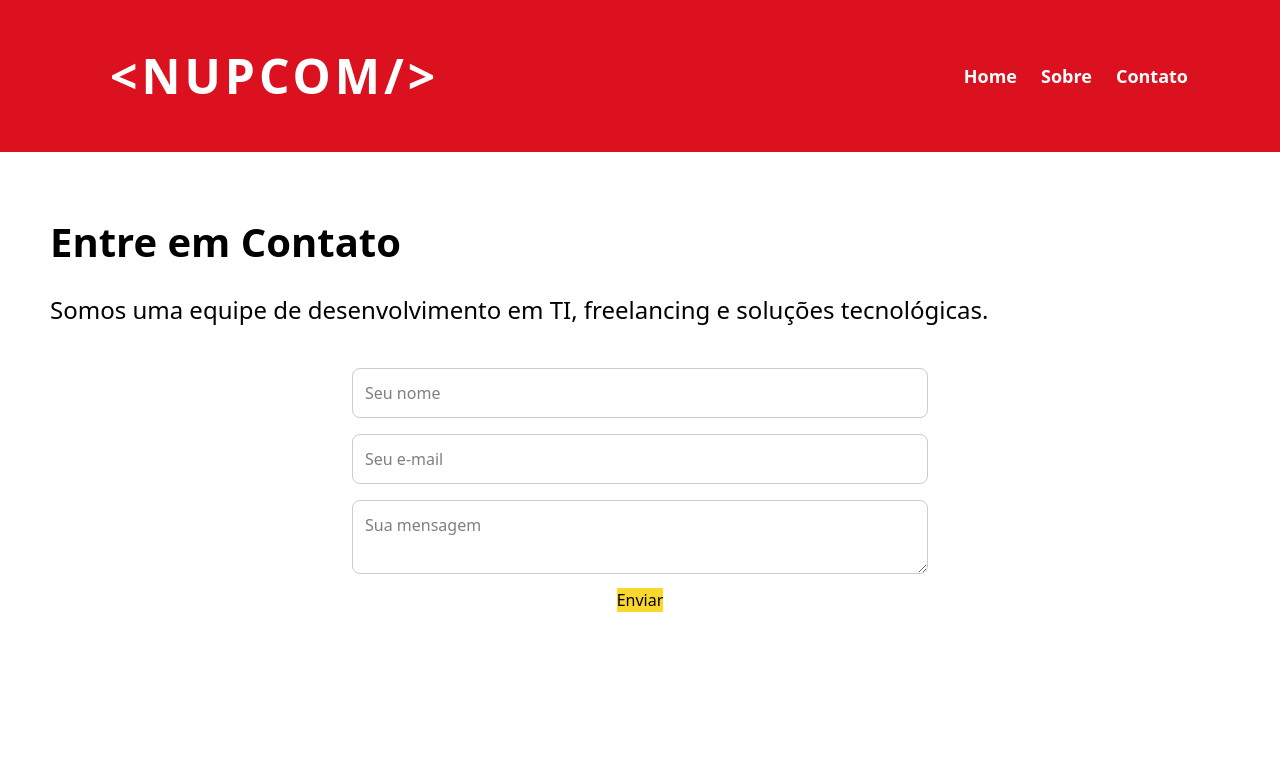
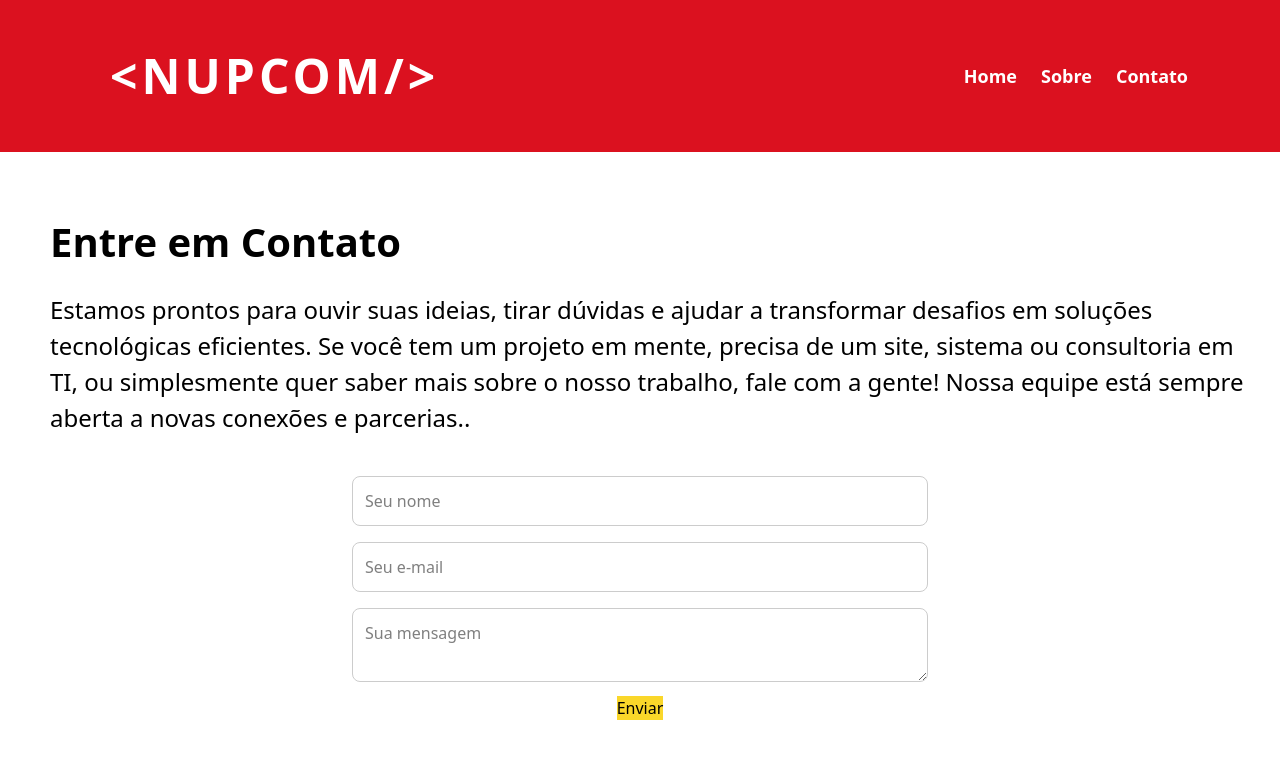
Before and after one commit to scrrpfv/nepcom-testes, a Next.js app: page /contact in a window 1280 px wide. Shown: the top 758 px of the page. Built offline with nearby package versions, Linux system fonts and the light colour scheme.

Commit message:
feat: textos adicionados

```diff
--- a/pages/about.tsx
+++ b/pages/about.tsx
@@ -6,7 +6,10 @@ export default function About() {
       <Header />
       <main className='px-[20px] py-[60px]'>
         <h1 className='font-semibold text-size-[4rem]'>Sobre o NUPCOM</h1>
-        <p className='mt-[20px]'>Somos estudantes, não somos pacifistas, e viva a luta antiimperialista.</p>
+        <p className='mt-[20px]'>Somos a NEPCOM — uma equipe formada por estudantes de graduação do Centro de Informática da UFPE (CIn), movidos pela paixão por tecnologia, inovação e impacto real. Atuamos nas áreas de desenvolvimento de software, freelancing e soluções tecnológicas personalizadas, sempre buscando conectar teoria e prática em projetos desafiadores.<br /><br />
+          Nosso time é composto por futuros profissionais das mais diversas áreas da computação, o que nos permite entregar soluções completas, desde a concepção da ideia até sua implementação e manutenção. Trabalhamos com metodologias ágeis, foco em qualidade e constante aprendizado, transformando conhecimento acadêmico em resultados concretos.<br /><br />
+          Na NEPCOM, acreditamos que a experiência prática é essencial para a formação de um bom profissional. Por isso, cada projeto é uma oportunidade de crescimento mútuo — para nós e para nossos clientes. Mais do que códigos e sistemas, entregamos valor, parceria e inovação.<br /><br />
+          Seja para desenvolver um site, um sistema sob medida ou encontrar a solução tecnológica ideal para o seu negócio, estamos prontos para ajudar.</p>
       </main>
     </div>
   );
--- a/pages/contact.tsx
+++ b/pages/contact.tsx
@@ -7,7 +7,9 @@ export default function Contact() {
       <Header />
       <main className='px-[20px] py-[60px]'>
         <h1 className="font-semibold text-size-[4rem]">Entre em Contato</h1>
-        <p className='mt-[20px]'>Somos uma equipe de desenvolvimento em TI, freelancing e soluções tecnológicas.</p>
+        <p className='mt-[20px]'>Estamos prontos para ouvir suas ideias, tirar dúvidas e ajudar a transformar desafios em soluções tecnológicas eficientes.
+Se você tem um projeto em mente, precisa de um site, sistema ou consultoria em TI, ou simplesmente quer saber mais sobre o nosso trabalho, fale com a gente!
+Nossa equipe está sempre aberta a novas conexões e parcerias..</p>
         <form
           action="https://formspree.io/f/xanoqdbq"
           method="POST"
--- a/pages/index.tsx
+++ b/pages/index.tsx
@@ -6,7 +6,7 @@ export default function Home() {
       <Header />
       <main className='px-[20px] py-[60px]'>
         <h1 className='font-semibold text-size-[4rem]'>Bem-vindo ao NUPCOM</h1>
-        <p className='mt-[20px]'>Somos uma equipe de desenvolvimento em TI, freelancing e soluções tecnológicas.</p>
+        <p className='mt-[20px]'>Somos uma equipe dedicada ao desenvolvimento em TI, freelancing e soluções tecnológicas inovadoras, formada por estudantes de graduação do Centro de Informática da UFPE (CIn). Unimos conhecimento cintífico, habilidades técnicas e criatividade para entregar projetos de alta qualidade, sempre alinhados às necessidades do mercado e às demandas reais dos nossos clientes.</p>
       </main>
     </div>
   );
```
